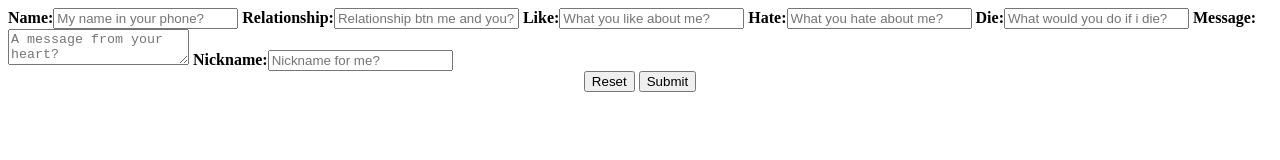
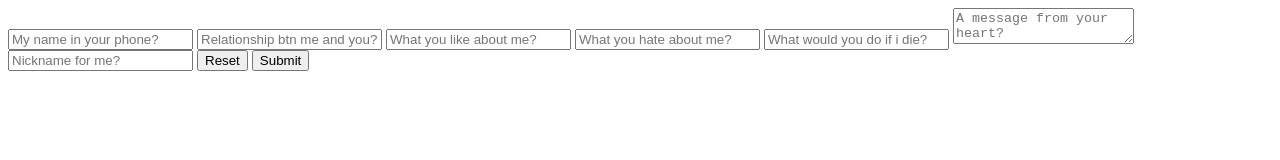
Before and after one commit to nuuhu/testemail, a plain HTML site: page index.html in a window 1280 px wide. Drawn offline with Linux system fonts and the light colour scheme.

Commit message:
Update index.html

```diff
--- a/index.html
+++ b/index.html
@@ -9,15 +9,15 @@
 </head>
 <body>
  <form method="POST" action="http://formspree.io/f/xvoljwbv" enctype="text/plain" >
-        <b>Name:</b><input type="text" name="name" placeholder="My name in your phone?" required>
-        <b>Relationship:</b><input type="text" name="relation" placeholder="Relationship btn me and you?" required>
-        <b>Like:</b><input type="text" name="like" placeholder="What you like about me?" required>
-        <b>Hate:</b><input type="text" name="hate" placeholder="What you hate about me?" required>
-        <b>Die:</b><input type="text" name="die" placeholder="What would you do if i die?" required>
-        <b>Message:<textarea name="msg" placeholder="A message from your heart?" required></textarea>
-        <b>Nickname:</b><input type="text" name="nick" placeholder="Nickname for me?" required>
+        <input type="text" name="name" placeholder="My name in your phone?" required>
+        <input type="text" name="relation" placeholder="Relationship btn me and you?" required>
+        <input type="text" name="like" placeholder="What you like about me?" required>
+        <input type="text" name="hate" placeholder="What you hate about me?" required>
+        <input type="text" name="die" placeholder="What would you do if i die?" required>
+        <textarea name="msg" placeholder="A message from your heart?" required></textarea>
+        <input type="text" name="nick" placeholder="Nickname for me?" required>
 
-  <center><input type="reset" name="reset" id="dan" > <input type="submit" name="submit" id="dan"></center>
+  <input type="reset" name="reset"  > <input type="submit" name="submit" >
 </form>
  </body>
 </html>
```
